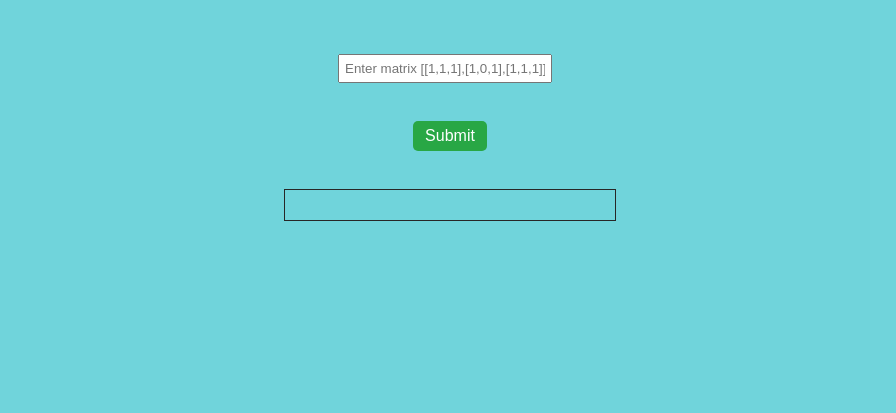
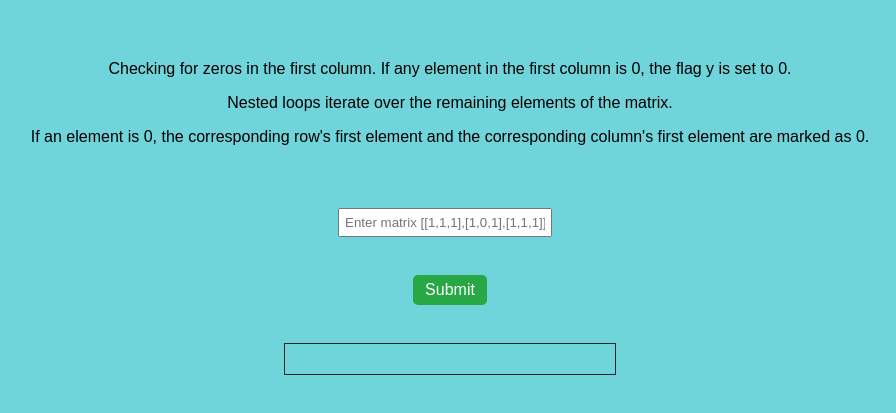
Before and after one commit to harshitha-brs/Set-Intervals, a plain HTML site: page index.html in a window 1280 px wide. Shown: the part 59-472 px from the top of the page, without its empty margins (190-1086 px from the left). Drawn offline with Linux system fonts and the light colour scheme.

Commit message:
Update index.html

```diff
--- a/index.html
+++ b/index.html
@@ -9,6 +9,17 @@
   </head>
   <body>
     <h1><b>Set Zeros</b></h1>
+    <br />
+    <br />
+    <p>
+      Checking for zeros in the first column. If any element in the first column
+      is 0, the flag y is set to 0.
+    </p>
+    <p>Nested loops iterate over the remaining elements of the matrix.</p>
+    <p>
+      If an element is 0, the corresponding row's first element and the
+      corresponding column's first element are marked as 0.
+    </p>
     <br />
     <br />
     <input
```
